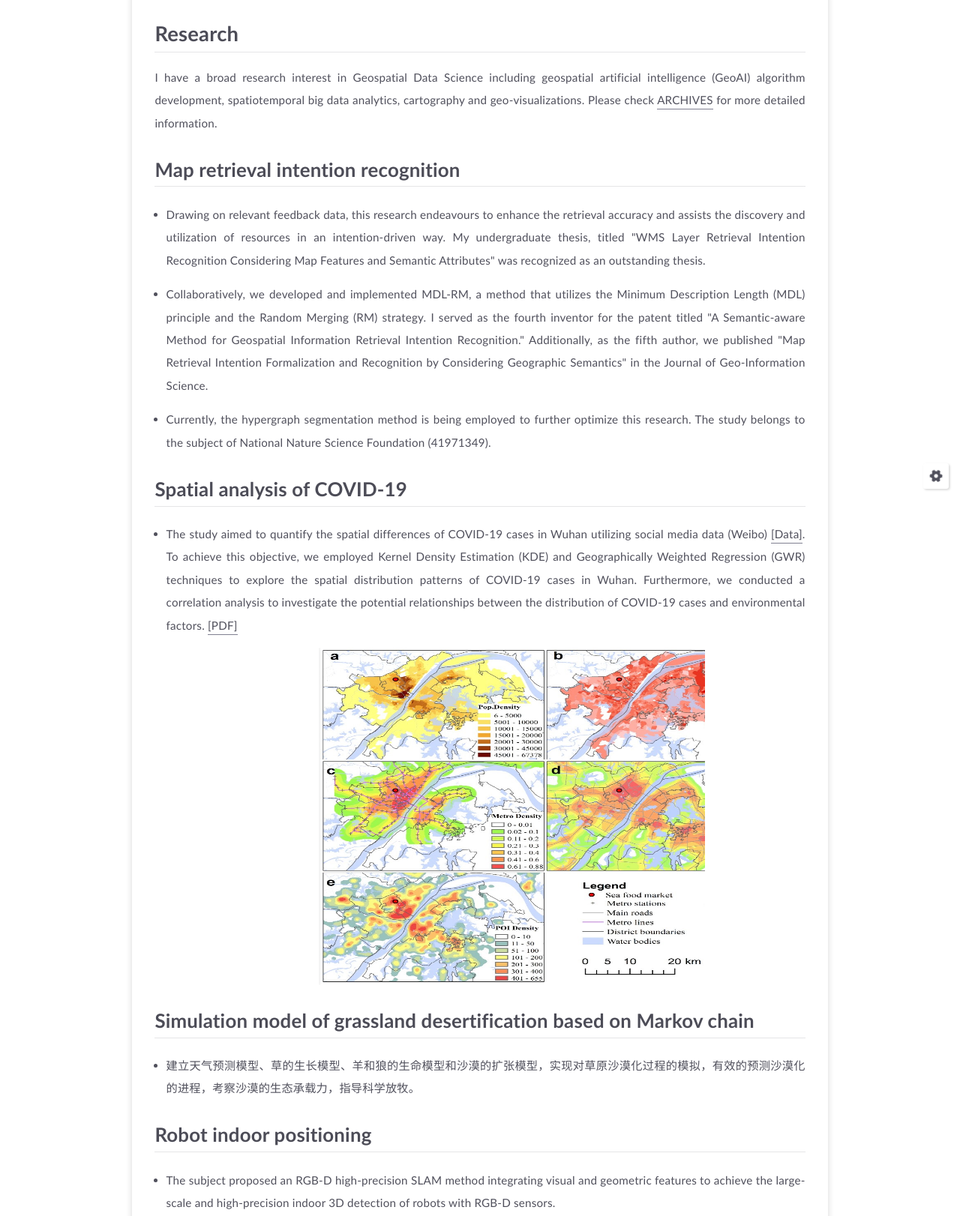
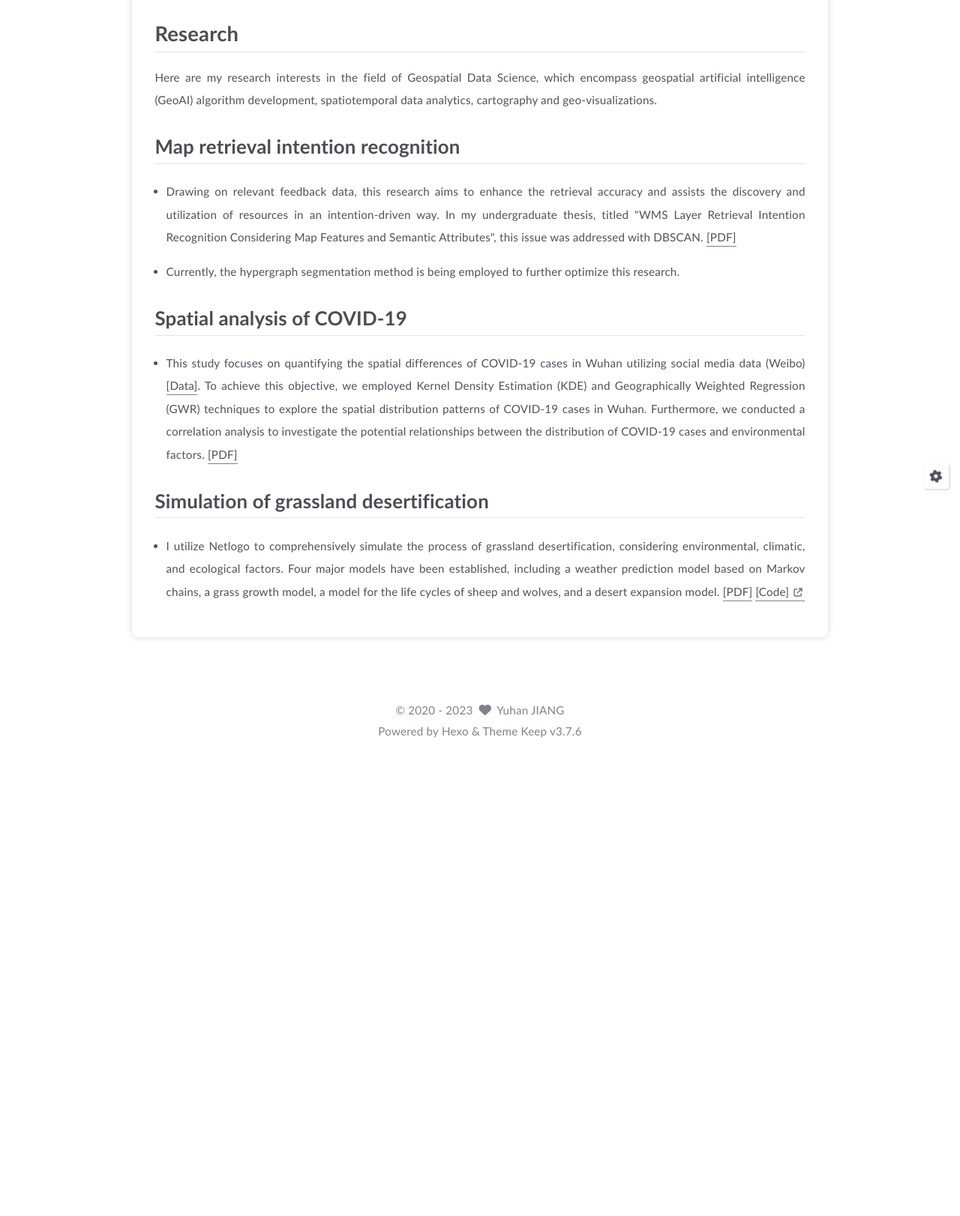
Before and after one commit to YuhanJiang415/YuhanJiang415.github.io, a plain HTML site: page research/index.html in a window 1280 px wide. Shown: the part 120-1742 px from the top of the page at 75% size. After the commit the page ends 1131 px from the top, so only its background shows below. Drawn offline with Linux system fonts and the light colour scheme.

Commit message:
Site updated: 2023-09-14 20:49:21

```diff
--- a/research/index.html
+++ b/research/index.html
@@ -189,16 +189,22 @@
 
         <div class="page-template-content border-box keep-markdown-body">
 
-                <h1 id="Research"><a href="#Research" class="headerlink" title="Research"></a>Research</h1><p style="text-align:justify">I have a broad research interest in Geospatial Data Science including geospatial artificial intelligence (GeoAI) algorithm development, spatiotemporal big data analytics, cartography and geo-visualizations. Please check <a href = "https://yuhanjiang415.github.io/archives/", target="_blank">ARCHIVES</a> for more detailed information.</p>
+                <h1 id="Research"><a href="#Research" class="headerlink" title="Research"></a>Research</h1><p style="text-align:justify">Here are my research interests in the field of Geospatial Data Science, which encompass geospatial artificial intelligence (GeoAI) algorithm development, spatiotemporal data analytics, cartography and geo-visualizations. </p>
+
+<!--
+Please check <a href = "https://yuhanjiang415.github.io/archives/", target="_blank">ARCHIVES</a> for more detailed information.</p>
+-->
 
 <h2 id="Map-retrieval-intention-recognition"><a href="#Map-retrieval-intention-recognition" class="headerlink" title="Map retrieval intention recognition"></a>Map retrieval intention recognition</h2><ul>
-<li><p style="text-align:justify">Drawing on relevant feedback data, this research endeavours to enhance the retrieval accuracy and assists the discovery and utilization of resources in an intention-driven way. My undergraduate thesis, titled "WMS Layer Retrieval Intention Recognition Considering Map Features and Semantic Attributes" was recognized as an outstanding thesis.</p></li>
-<li><p style="text-align:justify">Collaboratively, we developed and implemented MDL-RM, a method that utilizes the Minimum Description Length (MDL) principle and the Random Merging (RM) strategy. I served as the fourth inventor for the patent titled "A Semantic-aware Method for Geospatial Information Retrieval Intention Recognition." Additionally, as the fifth author, we published "Map Retrieval Intention Formalization and Recognition by Considering Geographic Semantics" in the Journal of Geo-Information Science.</p></li>
-<li><p style="text-align:justify">Currently, the hypergraph segmentation method is being employed to further optimize this research. The study belongs to the subject of National Nature Science Foundation (41971349).</p></li>
+<li><p style="text-align:justify">Drawing on relevant feedback data, this research aims to enhance the retrieval accuracy and assists the discovery and utilization of resources in an intention-driven way. In my undergraduate thesis, titled "WMS Layer Retrieval Intention Recognition Considering Map Features and Semantic Attributes", this issue was addressed with DBSCAN. <a href = "顾及制图特征和语义属性的WMS图层检索意图识别.pdf" > [PDF] </a></p>
+</li>
+<li><p style="text-align:justify">Currently, the hypergraph segmentation method is being employed to further optimize this research. </p></li>
 </ul>
 <h2 id="Spatial-analysis-of-COVID-19"><a href="#Spatial-analysis-of-COVID-19" class="headerlink" title="Spatial analysis of COVID-19"></a>Spatial analysis of COVID-19</h2><ul>
-<li><p style="text-align:justify">The study aimed to quantify the spatial differences of COVID-19 cases in Wuhan utilizing social media data (Weibo) <a href = "https://github.com/YuhanJiang415/COVID19_Self-reported_Data_Weibo">[Data]</a>. To achieve this objective, we employed Kernel Density Estimation (KDE) and Geographically Weighted Regression (GWR) techniques to explore the spatial distribution patterns of COVID-19 cases in Wuhan. Furthermore, we conducted a correlation analysis to investigate the potential relationships between the distribution of COVID-19 cases and environmental factors. <a href = "Spatial_disparities_of_self-reported_COVID-19_cases_and_influencing_factors_in_Wuhan_China.pdf">[PDF]</a></p></li>
+<li><p style="text-align:justify">This study focuses on quantifying the spatial differences of COVID-19 cases in Wuhan utilizing social media data (Weibo) <a href = "https://github.com/YuhanJiang415/COVID19_Self-reported_Data_Weibo">[Data]</a>. To achieve this objective, we employed Kernel Density Estimation (KDE) and Geographically Weighted Regression (GWR) techniques to explore the spatial distribution patterns of COVID-19 cases in Wuhan. Furthermore, we conducted a correlation analysis to investigate the potential relationships between the distribution of COVID-19 cases and environmental factors. <a href = "Spatial_disparities_of_self-reported_COVID-19_cases_and_influencing_factors_in_Wuhan_China.pdf">[PDF]</a></p></li>
 </ul>
+<!--
+
 <style>
 #container1 {
   width: 600px;
@@ -242,43 +248,26 @@
         <img
                      lazyload
                      alt="image"
-                     data-src="Covid19/Figure1.jpg"
+                     data-src="https://cdn.staticaly.com/gh/YuhanJiang415/picx-images-hosting@master/Figure4.6op1nlfvl8k0.webp"
 
                 >
-        <img
-                     lazyload
-                     alt="image"
-                     data-src="Covid19/Figure2.jpg"
-
-                >
-        <img
-                     lazyload
-                     alt="image"
-                     data-src="Covid19/Figure3.jpg"
-
-                >
-        <img
-                     lazyload
-                     alt="image"
-                     data-src="Covid19/Figure4.jpg"
-
-                >
-        <img
-                     lazyload
-                     alt="image"
-                     data-src="Covid19/Figure6.jpg"
-
-                >
+        <img src="" />
+        <img src="" />
+        <img src="" />
+        <img src="" />
     </div>
   </div>
 </div>
 
-<h2 id="Simulation-model-of-grassland-desertification-based-on-Markov-chain"><a href="#Simulation-model-of-grassland-desertification-based-on-Markov-chain" class="headerlink" title="Simulation model of grassland desertification based on Markov chain"></a>Simulation model of grassland desertification based on Markov chain</h2><ul>
-<li><p style="text-align:justify">建立天气预测模型、草的生长模型、羊和狼的生命模型和沙漠的扩张模型，实现对草原沙漠化过程的模拟，有效的预测沙漠化 的进程，考察沙漠的生态承载力，指导科学放牧。 </p></li>
+-->
+
+<h2 id="Simulation-of-grassland-desertification"><a href="#Simulation-of-grassland-desertification" class="headerlink" title="Simulation of grassland desertification"></a>Simulation of grassland desertification</h2><ul>
+<li><p style="text-align:justify">I utilize Netlogo to comprehensively simulate the process of grassland desertification, considering environmental, climatic, and ecological factors. Four major models have been established, including a weather prediction model based on Markov chains, a grass growth model, a model for the life cycles of sheep and wolves, and a desert expansion model. <a href = "基于马尔可夫链的草原沙漠化模拟模型.pdf">[PDF]</a> <a class="link"   target="_blank" rel="noopener" href="https://github.com/YuhanJiang415/Simulation-model-of-grassland-desertification-based-on-Markov-chain" > [Code]<i class="fas fa-external-link-alt"></i></a></p></li>
 </ul>
-<h2 id="Robot-indoor-positioning"><a href="#Robot-indoor-positioning" class="headerlink" title="Robot indoor positioning"></a>Robot indoor positioning</h2><ul>
-<li><p style="text-align:justify">The subject proposed an RGB-D high-precision SLAM method integrating visual and geometric features to achieve the large-scale and high-precision indoor 3D detection of robots with RGB-D sensors. </p></li>
-</ul>
+<!--
+## Robot indoor positioning
+* <p style="text-align:justify">The subject proposed an RGB-D high-precision SLAM method integrating visual and geometric features to achieve the large-scale and high-precision indoor 3D detection of robots with RGB-D sensors. </p>
+-->
 
 
         </div>
--- a/search.json
+++ b/search.json
@@ -1 +1 @@
-[{"title":"Map retrieval intention recognition","url":"/2023/09/10/Map-retrieval-intention-recognition/","content":""},{"title":"Robot indoor positioning","url":"/2021/10/10/Robot-indoor-positioning/","content":""},{"title":"Simulation model of grassland desertification based on Markov chain","url":"/2020/04/30/Simulation-model-of-grassland-desertification-based-on-Markov-chain/","content":"Report\n"},{"title":"Spatial analysis of COVID-19","url":"/2021/10/21/Spatial-analysis-of-COVID-19/","content":""},{"title":"品舌尖美食，感中国地理平台","url":"/2020/08/24/%E5%93%81%E8%88%8C%E5%B0%96%E7%BE%8E%E9%A3%9F%EF%BC%8C%E6%84%9F%E4%B8%AD%E5%9B%BD%E5%9C%B0%E7%90%86%E5%B9%B3%E5%8F%B0/","content":"IntroduceAfter a long historical evolution, China has gradually formed eight major cuisines, including Sichuan, Jiangsu, Zhejiang, Hunan, Huizhou, Guangdong and Fujian. The formation of the eight major cuisines is inextricably linked to geography and humanities. Geographical topography, climate, soil, and other factors, humanities and folk customs, commerce, and the development of manufacturing are all related to the formation of gourmet culture. What is the connection behind these factors, how to visualize the influence of each factor, and how China and the world are influenced by the food culture are the contents of our system. Report  \nVideo\n"}]
+[{"title":"Robot indoor positioning","url":"/2021/10/10/Robot-indoor-positioning/","content":""},{"title":"Simulation model of grassland desertification based on Markov chain","url":"/2020/04/30/Simulation-model-of-grassland-desertification-based-on-Markov-chain/","content":"Report\n"},{"title":"Map retrieval intention recognition","url":"/2023/09/10/Map-retrieval-intention-recognition/","content":""},{"title":"Spatial analysis of COVID-19","url":"/2021/10/21/Spatial-analysis-of-COVID-19/","content":""},{"title":"品舌尖美食，感中国地理平台","url":"/2020/08/24/%E5%93%81%E8%88%8C%E5%B0%96%E7%BE%8E%E9%A3%9F%EF%BC%8C%E6%84%9F%E4%B8%AD%E5%9B%BD%E5%9C%B0%E7%90%86%E5%B9%B3%E5%8F%B0/","content":"IntroduceAfter a long historical evolution, China has gradually formed eight major cuisines, including Sichuan, Jiangsu, Zhejiang, Hunan, Huizhou, Guangdong and Fujian. The formation of the eight major cuisines is inextricably linked to geography and humanities. Geographical topography, climate, soil, and other factors, humanities and folk customs, commerce, and the development of manufacturing are all related to the formation of gourmet culture. What is the connection behind these factors, how to visualize the influence of each factor, and how China and the world are influenced by the food culture are the contents of our system. Report  \nVideo\n"}]
```
Also changed, not shown: publications/index.html (+2 -2 lines), sitemap.xml (+19 -19 lines), sitemap.txt, 2 other files.
